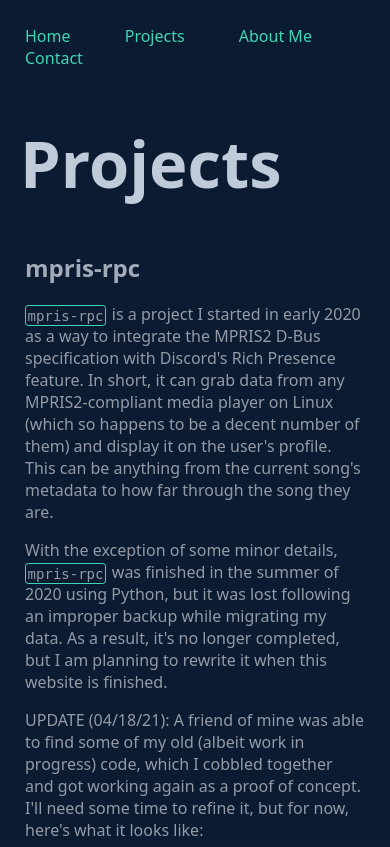
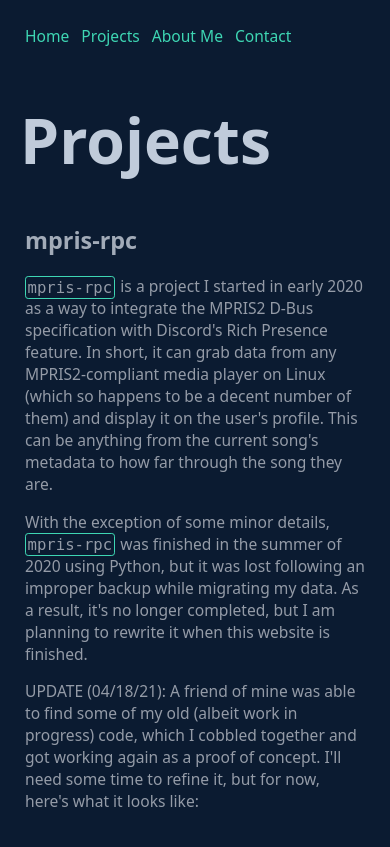
Before and after one commit to waocats/personal-website, a Flask app: page /projects in a window 390 px wide. Shown: the top 847 px of the page. Run offline with Flask 2, Linux system fonts and the light colour scheme.

Commit message:
Improved mobile browser support and organization

```diff
--- a/waocats_site/static/main.css
+++ b/waocats_site/static/main.css
@@ -1,30 +1,57 @@
 .navbar {
+    min-width: min-content;
     padding-bottom: 50px;
 }
 
+.navbar > a {
+    margin-right: 2vw;
+}
+
 a {
-    padding-right: 50px;
+    color: #3ed6b3;
     text-decoration: none;
-    color: #3ed6b3;
+
+    position: relative;
+}
+
+a:before {
+    content: "";
+
+    background-color: #3ed6b3;
+    visibility: hidden;
+    transition: all 0.3s ease-in-out;
+
+    position: absolute;
+    width: 0;
+    height: 2px;
+    bottom: -3;
+    left: 0;
+}
+
+a:hover:before {
+    visibility: visible;
+    width: 100%;
 }
 
 body {
     background-color: #0b1b31;
+    font-family: "Noto Sans";
+
     margin: 25px;
-    font-family: "Noto Sans";
-}
-
-h1, h2, h3, h4, h5, h6 {
-    font-weight: bolder;
-    color: #a2abb8;
 }
 
 h1 {
-    margin-top: auto;
+    color: #c0cbda;
     font-size: 65px;
-    color: #c0cbda;
+
+    margin-top: 0px;
     position: relative;
     left: -5px;
+}
+
+h2, h3, h4, h5, h6 {
+    color: #a2abb8;
+    font-weight: bolder;
 }
 
 small {
@@ -36,12 +63,18 @@ p, ul {
     color: #949ba7;
 }
 
+ul {
+    position: relative;
+    left: -20px;
+}
+
 code {
     font-size: 14px;
+
+    box-decoration-break: clone;
     border: 1.2px solid #3ed6b3;
     border-radius: .2rem;
     padding: .1rem;
-    box-decoration-break: clone;
     margin-right: .1rem;
 }
 
@@ -49,3 +82,16 @@ video {
     max-width: 100%;
     height: auto;
 }
+
+@media only screen and (max-width: 395px) {
+    h1 {
+        font-size: 16vw;
+    }
+
+    h2 {
+        font-size: 6vw;
+    }
+    a, p, code, ul {
+        font-size: 4vw;
+    }
+}
--- a/waocats_site/templates/about.jinja2
+++ b/waocats_site/templates/about.jinja2
@@ -1,7 +1,7 @@
 {% extends "base.jinja2" %}
 
 {% block content %}
-    <h1>About Me</h1>
+    <h1>About</h1>
     <img src="../static/brendan.jpeg" width="200" height="200">
     <p>Me at Nara Park in Nara, Japan (2019)<p><br>
 
--- a/waocats_site/templates/base.jinja2
+++ b/waocats_site/templates/base.jinja2
@@ -1,15 +1,15 @@
 <html>
     <head>
         <link rel="stylesheet" href="../static/main.css">
+        <meta charset="UTF-8">
+        <meta name="author" content="Brendan Thompson">
+        <meta name="description" content="A personal website for Brendan Thompson, detailing education, projects, and coding experience.">
+        <meta name="viewport" content="width=device-width, initial-scale=1.0">
         {% if title %}
             <title>{{ title }}</title>
         {% else %}
             <title>Brendan's Personal Webpage</title>
         {% endif %}
-        <meta charset="UTF-8">
-        <meta name="author" content="Brendan Thompson">
-        <meta name="description" content="A personal website for Brendan Thompson, detailing education, projects, and coding experience.">
-        <meta name="viewport" content="width=device-width, initial-scale=1.0">
     </head>
     <body>
         <div class="navbar">
--- a/waocats_site/templates/contact.jinja2
+++ b/waocats_site/templates/contact.jinja2
@@ -1,7 +1,7 @@
 {% extends "base.jinja2" %}
 
 {% block content %}
-    <h1>Contact Me</h1>
+    <h1>Contact</h1>
     <ul>
         <li>Email: brendanthompson0702 at gmail dot com</li>
         <li>University Email: brendanthompson at email dot arizona dot edu</li>
--- a/waocats_site/templates/projects.jinja2
+++ b/waocats_site/templates/projects.jinja2
@@ -15,7 +15,7 @@ to rewrite it when this website is finished.</p>
 and got working again as a proof of concept. I'll need some time to refine it, but for now, here's what it looks like:</p>
 <br>
 
-<video width="934" height="466" autoplay loop muted>
+<video width="934" height="466" autoplay controls loop muted>
     <source src="../static/mpris-rpc-1.webm" type="video/webm">
     Sorry, your browser does not support the video tag.
 </video>
@@ -28,7 +28,7 @@ be used to communicate with/spawn that daemon process when needed. This obviousl
 lost), where at the time I achieved inter-process communication between the daemon and the main program using a named pipe. In retrospect, however,
 using D-Bus to facilitate that communication instead would have been a lot more sensible. Perhaps I will implement that in the future :)</p><br>
 
-<video width="934" height="414" autoplay loop muted>
+<video width="934" height="414" autoplay controls loop muted>
     <source src="../static/mpris-rpc-2.webm" type="video/webm">
     Sorry, your browser does not support the video tag.
 </video>
```
